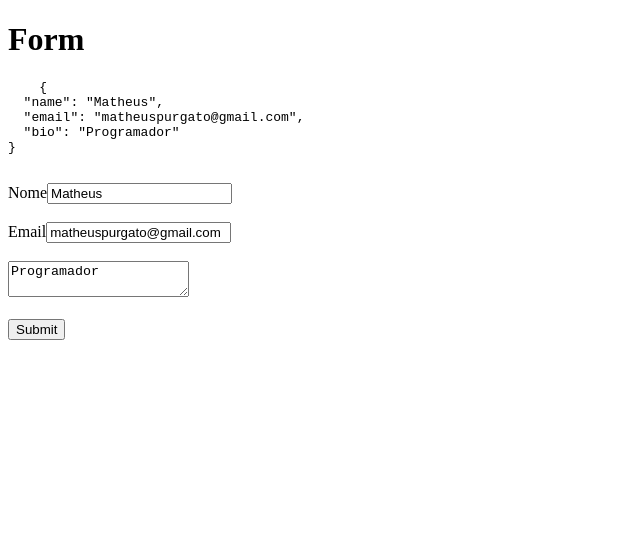
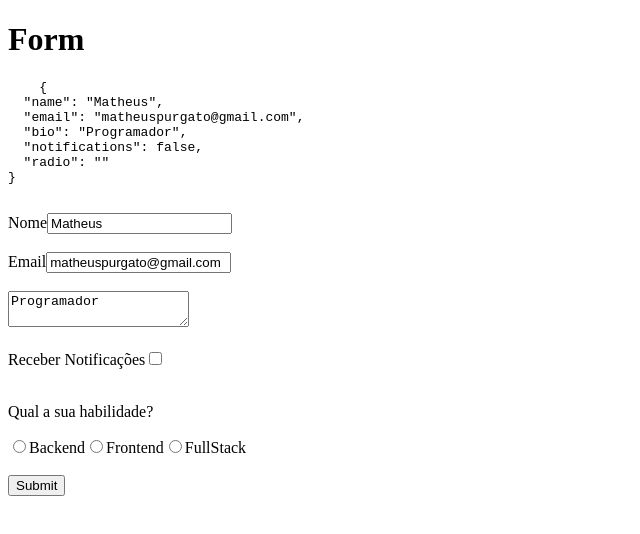
Before and after one commit to Purgato96/Vuejs, a Vue app: page / in a window 1280 px wide. Shown: the top 534 px of the page, without its empty margins (0-640 px from the left). Built offline with nearby package versions, Linux system fonts and the light colour scheme.

Commit message:
Checkbox e Radio

```diff
--- a/src/components/Form/Form.vue
+++ b/src/components/Form/Form.vue
@@ -13,6 +13,17 @@
     <input type="email" name="email" id="email" v-model="form.email">
     <br><br>
     <textarea v-model="form.bio"></textarea>
+    <br><br>
+    <label for="notifications">Receber Notificações</label>
+    <input type="checkbox" name="notifications" id="notifications" v-model="form.notifications">
+    <br><br>
+    <p>Qual a sua habilidade?</p>
+    <input type="radio" name="radio" id="backend" v-model="form.radio" value="backend">
+    <label for="backend">Backend</label>
+    <input type="radio" name="radio" id="frontend" v-model="form.radio" value="frontend">
+    <label for="frontend">Frontend</label>
+    <input type="radio" name="radio" id="fullstack" v-model="form.radio" value="fullstack">
+    <label for="fullstack">FullStack</label>
     <br><br>
     <input type="submit">
 
@@ -41,6 +52,8 @@ const props = {
     name: 'Matheus',
     email: 'matheuspurgato@gmail.com',
     bio: 'Programador',
+    notifications: false,
+    radio: '',
 
   }
 }
@@ -49,6 +62,8 @@ const form = reactive({
   name: props.user.name,
   email: props.user.email,
   bio: props.user.bio,
+  notifications: props.user.notifications,
+  radio: props.user.radio,
 })
 
 const submitForm = () => {
```
